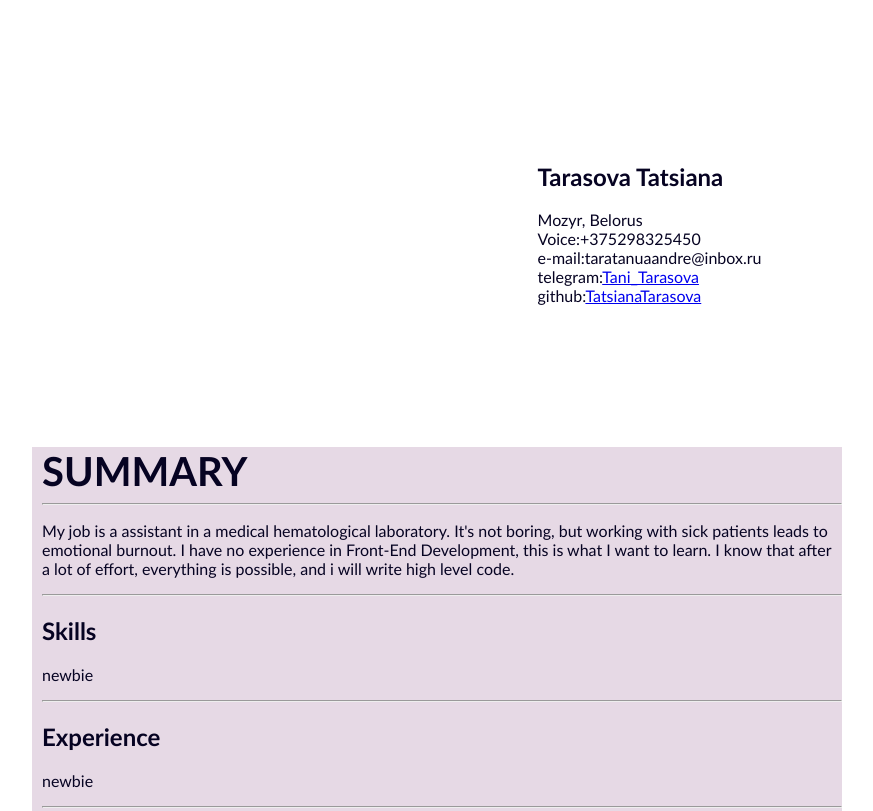
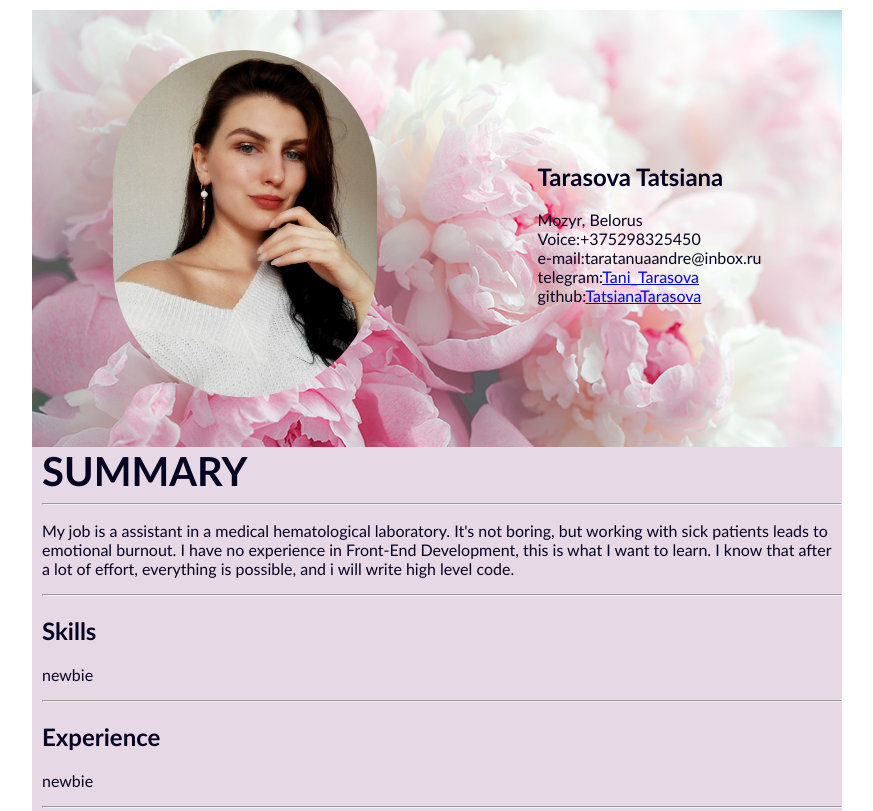
Before and after one commit to TatsianaTarasova/rsschool-cv, a plain HTML site: page index.html in a window 1280 px wide. Shown: the top 811 px of the page, without its empty margins (230-1103 px from the left). Drawn offline with Linux system fonts and the light colour scheme.

Commit message:
feat: add url

```diff
--- a/index.html
+++ b/index.html
@@ -22,7 +22,7 @@
             align-items:center;
             flex-wrap: wrap;
             padding: 40px 0px 50px 0px;
-            background: url(/rsschool-cv/rsschool-cv-html/image/pion.jpg);
+            background: url(/rsschool-cv/image/pion.jpg);
             height: 90%;
             width: 810px;
         }
@@ -55,7 +55,7 @@
  <body>
     <div class="content">
         <header>
-            <img class="myicon" img src="/rsschool-cv/rsschool-cv-html/image/myicon.jpg"
+            <img class="myicon" img src="/rsschool-cv/image/myicon.jpg"
             alt="myicon">
             <div class="info">
                 <h2>Tarasova Tatsiana</h2>
```
